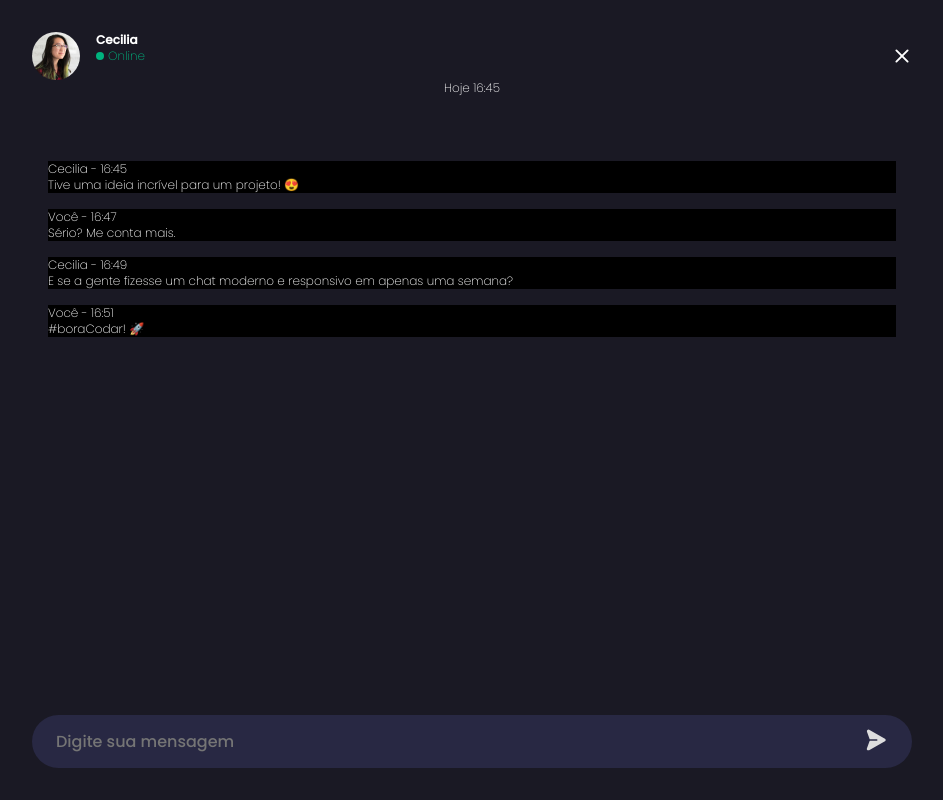
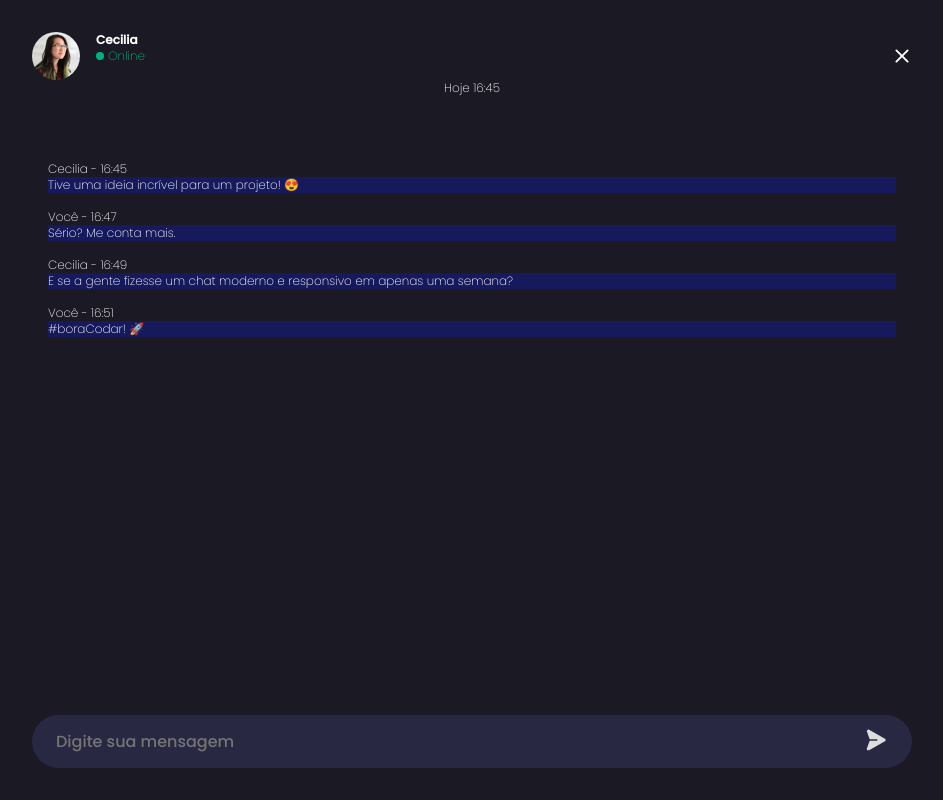
Before and after one commit to claytonfortunato/webChat-04, a React (Vite) app: page / in a window 1280 px wide. Shown: the whole page, without its empty margins (168-1111 px from the left). Built offline with nearby package versions, Linux system fonts and the light colour scheme.

Commit message:
feat: ajustes

```diff
--- a/src/components/ChatMessage/index.tsx
+++ b/src/components/ChatMessage/index.tsx
@@ -1,16 +1,18 @@
 import * as C from "./styles";
 
-interface ChatMessageProps {
+type ChatMessageProps = {
   name: string;
   message: string;
   you: boolean;
-}
+};
 
 export function ChatMessage({ name, message, you }: ChatMessageProps) {
   return (
     <C.Container>
       <span>{name}</span>
-      <p>{message}</p>
+      <C.Background>
+        <p>{message}</p>
+      </C.Background>
     </C.Container>
   );
 }
--- a/src/components/ChatMessage/styles.ts
+++ b/src/components/ChatMessage/styles.ts
@@ -1,6 +1,9 @@
 import styled from "styled-components";
 
 export const Container = styled.div`
-  background-color: black;
   margin: 1rem;
 `;
+
+export const Background = styled.div<{ you: boolean }>`
+  background-color: ${(props) => (props.you ? "#25cd89" : "#16195c")};
+`;
```
Also changed, not shown: src/App.tsx (+7 -7 lines).
